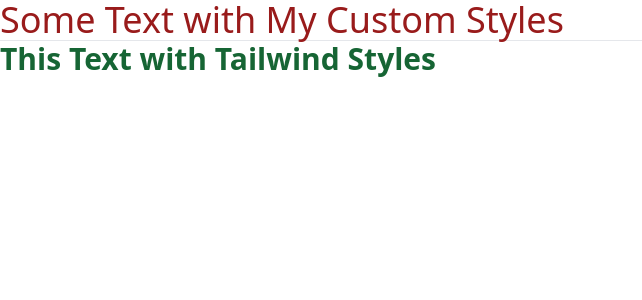
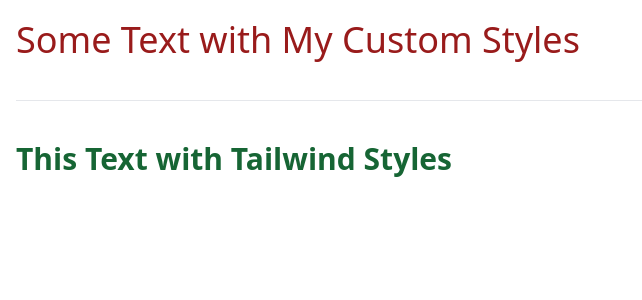
Before and after one commit to Mohammadshekari/Django-Tailwind-Sample, a Django app: page / in a window 1280 px wide. Shown: the top 300 px of the page, without its empty margins (0-642 px from the left). Run offline with Django 4.2, Linux system fonts and the light colour scheme; style sheets or scripts are compiled from the project's sources.

Commit message:
Some Styles and Npm run scripts

```diff
--- a/static/package.json
+++ b/static/package.json
@@ -3,7 +3,8 @@
   "version": "1.0.0",
   "main": "index.js",
   "scripts": {
-    "go": "npx tailwindcss -i ./src/input.css -o ./src/output.css",
+    "dev": "npx tailwindcss -i ./src/input.css -o ./src/output.css --watch",
+    "build": "npx tailwindcss -i ./src/input.css -o ./src/output.css",
     "test": "echo \"Error: no test specified\" && exit 1"
   },
   "keywords": [],
--- a/templates/index.html
+++ b/templates/index.html
@@ -1,12 +1,14 @@
 {% extends 'base.html' %}
 {% block body %}
+	<div class="container mx-auto px-4 py-5">
 		<h1 class="my-custom-style">
 			Some Text with My Custom Styles
 		</h1>
-	<hr>
+		<hr class="my-10">
 		<h1 class="text-3xl text-green-800">
 			This Text with Tailwind Styles
 		</h1>
+	</div>
 	<script>
         document.querySelector('h1').classList.add('text-red-800')
         document.querySelector('h1').classList.add('text-4xl')
```
Lines whose indentation alone changed are shown as unchanged.
